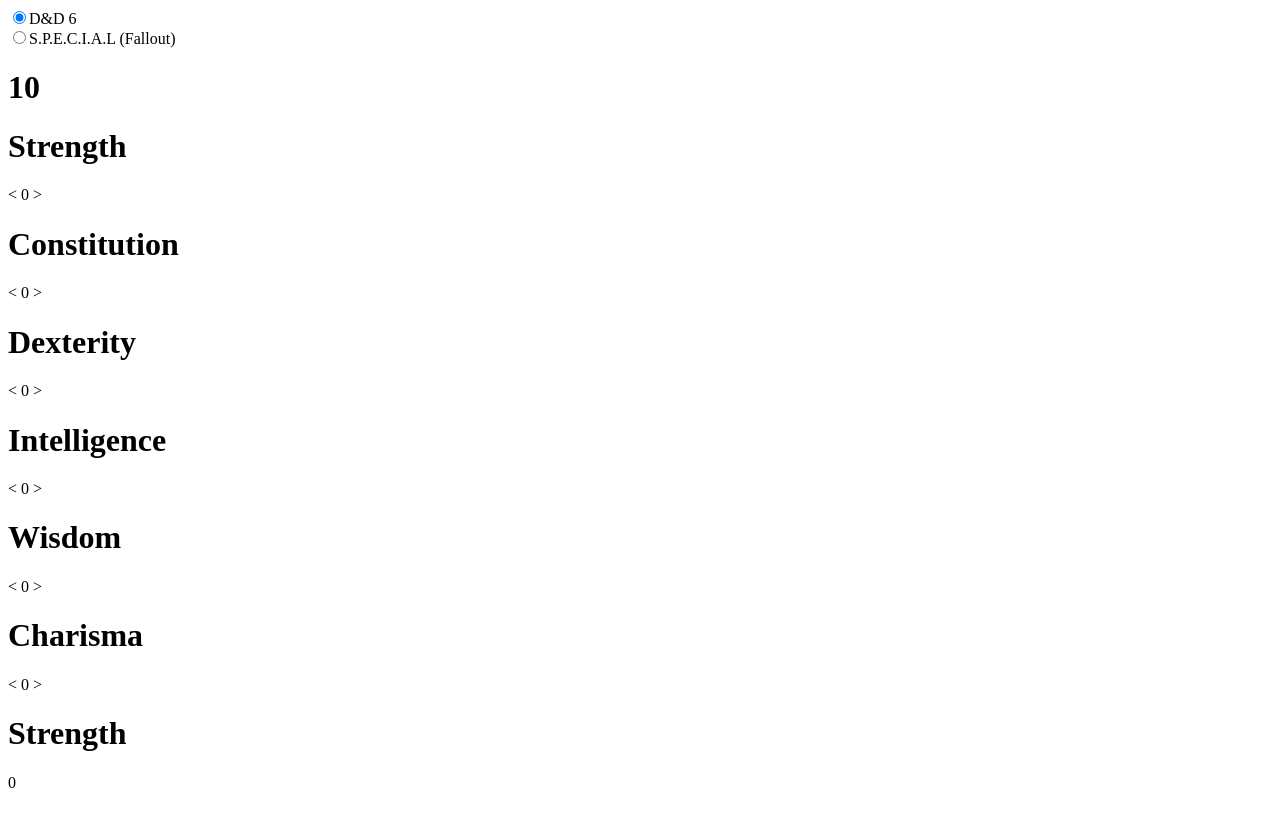
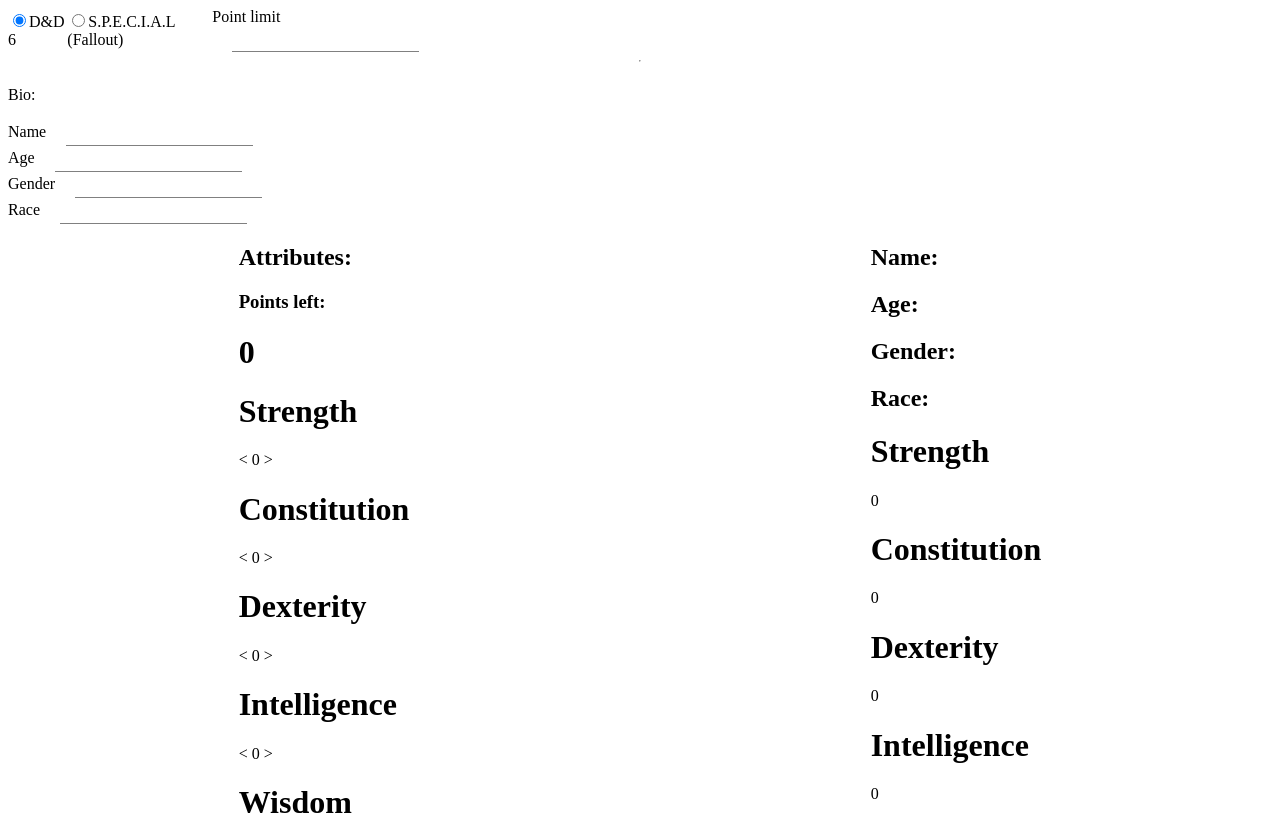
Before and after one commit to WoahJo/character-creator, a React (Vite) app: page / in a window 1280 px wide. Shown: the top 815 px of the page. Built offline with nearby package versions, Linux system fonts and the light colour scheme.

Commit message:
added input and functionality for adding name, gender, age and race. also, beginnings of layout

```diff
--- a/src/App.css
+++ b/src/App.css
@@ -0,0 +1,27 @@
+.formContainer {
+    display: flex;
+    flex-direction: column;
+}
+
+.formMirror {
+    display: flex;
+    justify-content: space-around;
+}
+
+.attrSelect {
+    display: flex;
+    justify-content: space-around;
+    width: 35%;
+    align-items: center;
+}
+
+input[type='text'] {
+    border: none;
+    border-bottom: 1px grey solid;
+    margin-left: 20px;
+    padding: 5px;
+}
+
+input[type='text']:focus {
+    outline: none;
+}
--- a/src/App.jsx
+++ b/src/App.jsx
@@ -4,6 +4,13 @@ import Form from './Form';
 
 function App() {
   const [attributes, setAttributes] = useState(['Strength', 'Constitution', 'Dexterity', 'Intelligence', 'Wisdom', 'Charisma']);
+  const [bio, setBio] = useState({
+    Name: null,
+    Age: null,
+    Gender: null,
+    Race: null,
+  });
+  const [initPoints, setInitPoints] = useState(0);
 
 
   // ALSO NEED STAT NUMBERS!
@@ -18,9 +25,22 @@ function App() {
     setAttributes(['Strength', 'Perception', 'Endurance', 'Charisma', 'Intelligence', 'Agility', 'Luck']);
     console.log(attributes);
   }
+
+  const onBio = (e) => {
+    setBio((prevBio) => ({
+      ...prevBio,
+      [e.target.previousSibling.textContent]: e.target.value,
+    }));
+  }
+
+  const onPoints = (e) => {
+    const pointsNum = parseInt(e.target.value);
+    !pointsNum.isNaN && setInitPoints(pointsNum);
+ }
   return (
     <div className='setForm'>
       <div className='formContainer'>
+        <div className="attrSelect">
           <div className="attrList">
             <input type='radio' name='attrStyle' id='dnd6' onClick={onDnd} defaultChecked/>
             <label htmlFor='dnd6'>D&D 6</label>
@@ -29,9 +49,34 @@ function App() {
             <input type='radio' name='attrStyle' id='spec' onClick={onSpec}/>
             <label htmlFor='spec'>S.P.E.C.I.A.L (Fallout)</label>
           </div>
+          <div className="pointSelect">
+            <label htmlFor='pointSys'>Point limit</label>
+            <input type='text' id='pointSys' onChange={(e) => onPoints(e)}/>
+          </div>
+        </div>
+        <hr></hr>
+        <div className="bio">
+          <p>Bio:</p>
+          <div className="bioItem">
+            <label htmlFor="charName">Name</label>
+            <input type='text' id="charName" onChange={(e) => onBio(e)}/>
+          </div>
+          <div className="bioItem">
+            <label htmlFor="charAge">Age</label>
+            <input type='text' id="charAge" onChange={(e) => onBio(e)}/>
+          </div>
+          <div className="bioItem">
+            <label htmlFor="charGender">Gender</label>
+            <input type='text' id="charGender" onChange={(e) => onBio(e)}/>
+          </div>
+          <div className="bioItem">
+            <label htmlFor="charRace">Race</label>
+            <input type='text' id="charRace" onChange={(e) => onBio(e)}/>
+          </div>
+        </div>
       </div>
       <div className="formMirror">
-      <Form attributes={attributes} />
+      <Form attributes={attributes} bio={bio} initPoints={initPoints} />
       </div>
     </div>
   )
--- a/src/Form.jsx
+++ b/src/Form.jsx
@@ -4,8 +4,8 @@ import { v4 as uuidv4 } from "uuid";
 import Results from "./Results";
 
 export default function Form(props) {
-    const { attributes } = props;
-    const [points, setPoints] = useState(10);
+    const { attributes, bio, initPoints } = props;
+    const [points, setPoints] = useState(initPoints);
     // takes attributes and adds them to an object as keys and sets each value to 0, the object is then used as the state
     // const [stats, setStats] = useState(
     //     attributes.reduce((acc, attribute) => {
@@ -23,8 +23,8 @@ export default function Form(props) {
                 return acc;
             }, {})
         );
-        setPoints(10)
-    }, [attributes])
+        initPoints > 0 ? setPoints(initPoints) : setPoints(0);
+    }, [attributes, initPoints])
 
     const less = (attr) => {
         if(stats[attr] > 0) {
@@ -64,11 +64,13 @@ export default function Form(props) {
     return (
         <>
             <div className="formEle">
+                <h2>Attributes:</h2>
+                <h3>Points left: </h3>
                 <h1>{points}</h1>
                 <div>{attrs}</div>
             </div>
             <div className="results">
-                <Results stats={stats} />
+                <Results stats={stats} bio={bio} />
             </div>
         </>
     );
@@ -76,4 +78,6 @@ export default function Form(props) {
 
 Form.propTypes = {
     attributes: PropTypes.arrayOf(PropTypes.string).isRequired,
+    bio: PropTypes.object.isRequired,
+    initPoints: PropTypes.number.isRequired,
 };
--- a/src/Results.jsx
+++ b/src/Results.jsx
@@ -2,27 +2,33 @@ import PropTypes from 'prop-types';
 import { v4 as uuidv4} from 'uuid';
 
 export default function Results(props) {
-    const { stats } = props;
+    const { stats, bio } = props;
 
-    const filled = Object.keys(stats).map((attr) => (
-        <div key={uuidv4()} id='attrGroup'>
+    const filledAttr = Object.keys(stats).map((attr) => (
+        <div key={uuidv4()} id='attrPair'>
             <h1>{attr}</h1>
             <p>{stats[attr]}</p>
-         {/*  <div>
-            <span onClick={() => changeStat(attr, less)}> &lt; </span>
-            {stats[attr]}
-            <span onClick={() => changeStat(attr, add)}> &gt; </span>
-    </div> */}
         </div>
       ));
 
     return (
-        <div className="results">
-            {filled}
-        </div>
+        <>
+            <div key={uuidv4()} id="bioGroup">
+                <div className="bioRes">
+                    <h2>Name: <span>{bio['Name']}</span></h2>
+                    <h2>Age: <span>{bio['Age']}</span></h2>
+                    <h2>Gender: <span>{bio['Gender']}</span></h2>
+                    <h2>Race: <span>{bio['Race']}</span></h2>
+                </div>
+            </div>
+            <div className="attrGroup">
+                {filledAttr}
+            </div>
+        </>
     )
 }
 
 Results.propTypes = {
     stats: PropTypes.object.isRequired,
+    bio: PropTypes.object.isRequired,
 }
```
Lines whose indentation alone changed are shown as unchanged.
